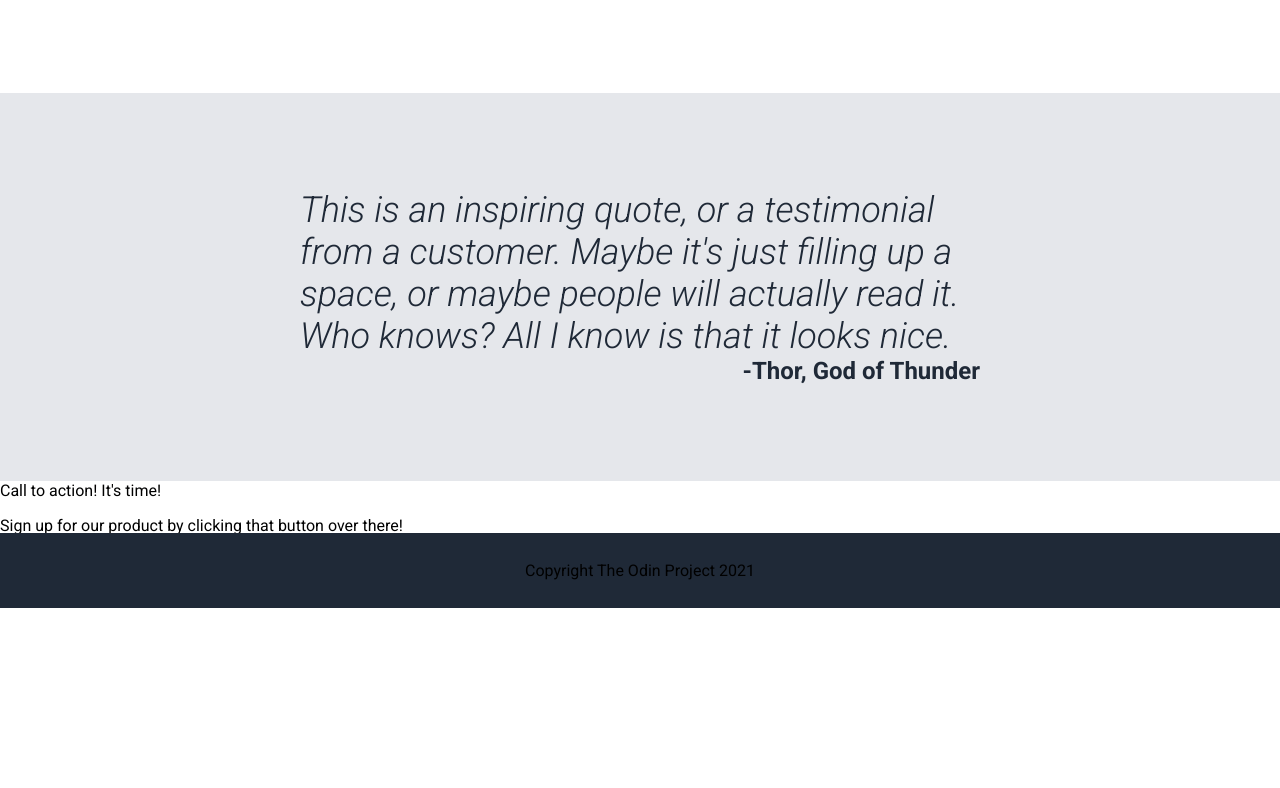
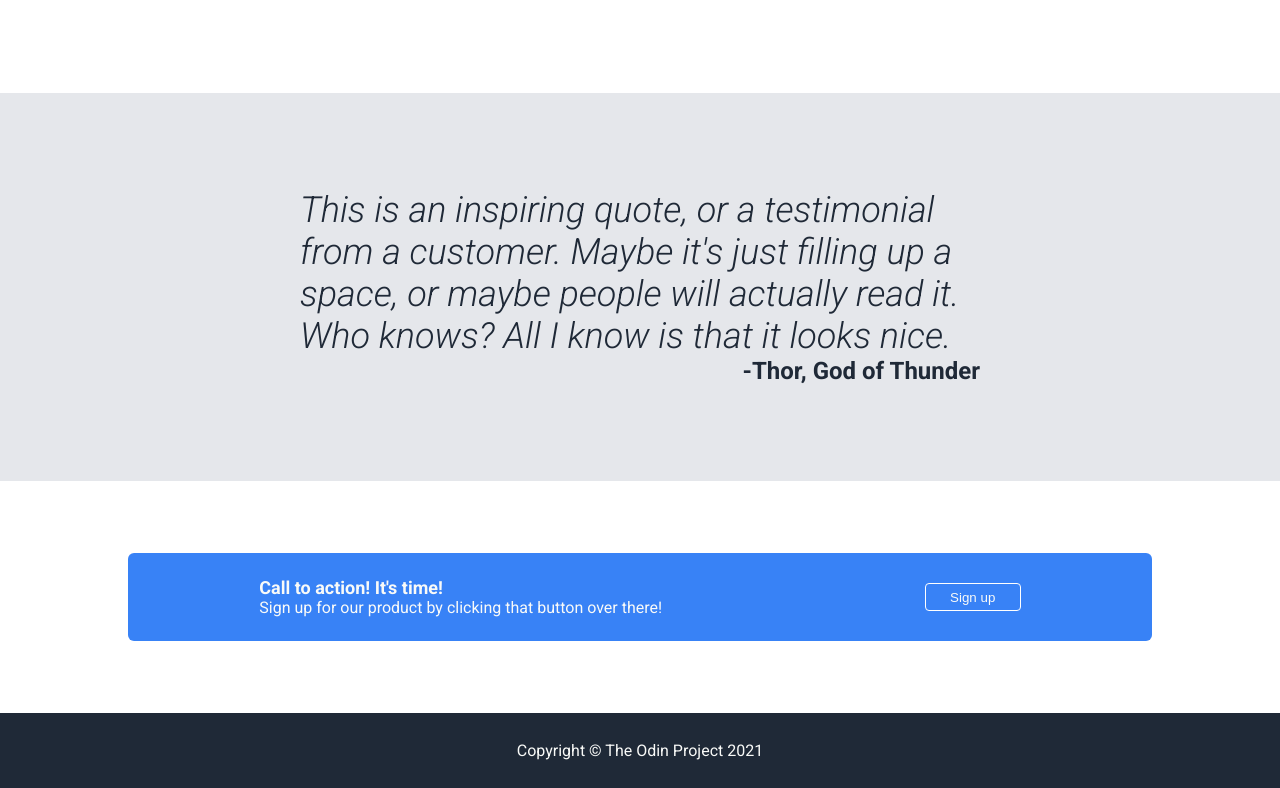
Before and after one commit to jgyatco/landing-page, a plain HTML site: page index.html in a window 1280 px wide. Shown: the part 719-1507 px from the top of the page. Before the commit the page ends 1327 px from the top, so only its background shows below. Drawn offline with Linux system fonts and the light colour scheme.

Commit message:
complete css for card and footer

```diff
--- a/index.html
+++ b/index.html
@@ -3,7 +3,7 @@
 <head>
     <meta charset="UTF-8">
     <meta name="viewport" content="width=device-width, initial-scale=1.0">
-    <title>Home</title>
+    <title>Landing Page</title>
     <link rel="preconnect" href="https://fonts.googleapis.com">
     <link rel="preconnect" href="https://fonts.gstatic.com" crossorigin>
     <link href="https://fonts.googleapis.com/css2?family=Roboto:ital,wght@0,100..900;1,100..900&display=swap" rel="stylesheet">
@@ -71,17 +71,17 @@
             </p>
             <div class="author">-Thor, God of Thunder</div>
         </div>
-        <div class="action-call">
-            <div class="card">
-                <div class="">Call to action! It's time!</div>
-                <p>Sign up for our product by clicking that button over there!</p>
-                <button class="sign-up-2">Sign up</button>
+        <div class="card">
+            <div class="card-text">
+                <p class="card-heading">Call to action! It's time!</p>
+                <p class="card-subtext">Sign up for our product by clicking that button over there!</p>
             </div>
+            <button class="sign-up-2">Sign up</button>
         </div>
     </div>
 
     <div class="footer">
-        <p>Copyright The Odin Project 2021</p>
+        <p>Copyright &copy; The Odin Project 2021</p>
     </div>
 
 </body>
--- a/styles.css
+++ b/styles.css
@@ -19,6 +19,7 @@ body {
 .footer {
     display: flex;
     justify-content: center;
+    color: #f9faf8;
 }
 
 .logo {
@@ -87,7 +88,7 @@ a, .info-subtext {
 }
 
 .main {
-    height: 100vh;
+    flex: 1;
 }
 
 .info-heading-2 {
@@ -145,3 +146,36 @@ a, .info-subtext {
     font-size: 24px;
     text-align: end;
 }
+
+.card {
+    display: flex;
+    justify-content: space-around;
+    align-items: center;
+    margin: 72px 128px;
+    padding: 24px 0;
+    background-color: #3882F6;
+    border-radius: 6px;
+}
+
+.card-text {
+    color: #f9faf8;
+    display: flex;
+    flex-direction: column;
+    justify-content: center;
+}
+
+.card-heading {
+    font-weight: bold;
+    font-size: 18px;
+    margin: 0;
+}
+
+.card-subtext {
+    margin: 0;
+}
+
+.sign-up-2 {
+    border-color: white;
+    border-style: solid;
+    border-width: 1px;
+}
```
